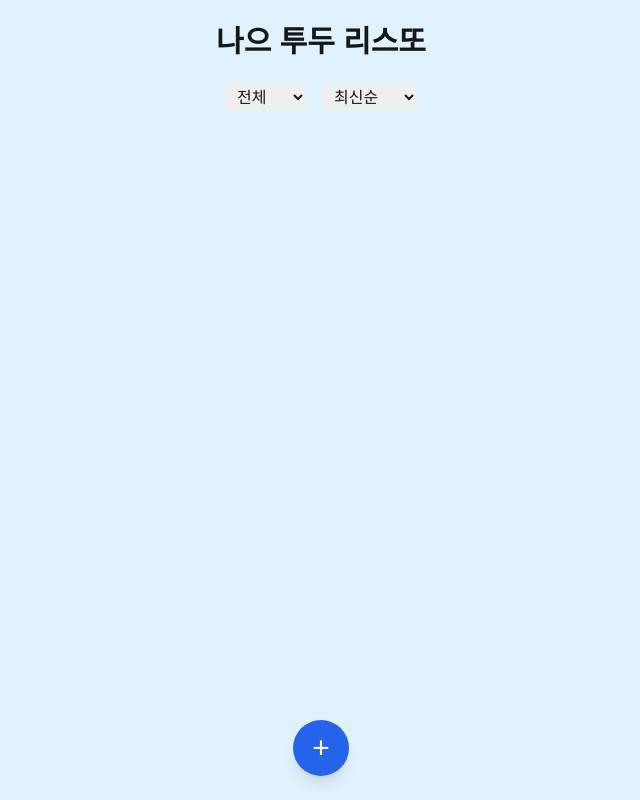
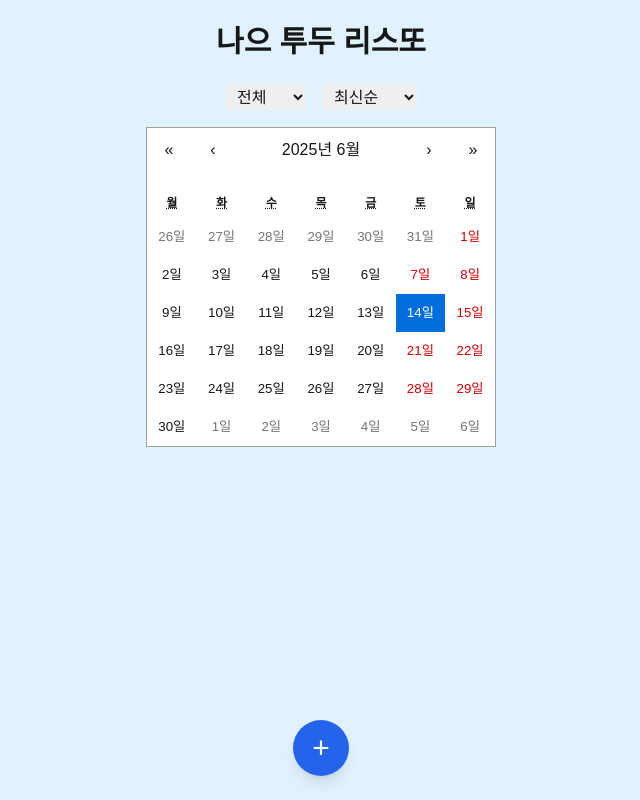
Before and after one commit to imsoohyeok/TodoList, a Next.js app: page / in a window 1280 px wide. Shown: the whole page, without its empty margins (319-959 px from the left). Built offline with nearby package versions, Linux system fonts and the light colour scheme.

Commit message:
날짜 별 투두 보여주는 캘린더 추가

```diff
--- a/app/globals.css
+++ b/app/globals.css
@@ -1,6 +1,8 @@
 @tailwind base;
 @tailwind components;
 @tailwind utilities;
+@import 'react-calendar/dist/Calendar.css';
+
 
 :root {
   --background: #ffffff;
--- a/app/page.tsx
+++ b/app/page.tsx
@@ -1,4 +1,4 @@
-import MainPage from "@/components/main";
+import MainPage from "@/components/MainPage";
 
 export default function Page() {
   return <MainPage />;
--- /dev/null
+++ b/components/CalendarFilter.tsx
@@ -0,0 +1,28 @@
+import Calendar, { type CalendarProps } from 'react-calendar'
+import 'react-calendar/dist/Calendar.css'
+import { useCalendarStore } from '@/stores/calendarStore'
+import { formatDateToLocalString } from '@/utils/date'
+
+export default function CalendarFilter() {
+  const selectedDate = useCalendarStore((state) => state.selectedDate)
+  const setSelectedDate = useCalendarStore((state) => state.setSelectedDate)
+
+  const handleChange: CalendarProps['onChange'] = (value) => {
+    if (value instanceof Date) {
+      setSelectedDate(formatDateToLocalString(value))
+    } else if (Array.isArray(value) && value[0] instanceof Date) {
+      setSelectedDate(formatDateToLocalString(value[0]))
+    }
+  }
+
+  return (
+    <div className="flex justify-center mb-6">
+      <Calendar
+        onChange={handleChange}
+        value={selectedDate ? new Date(selectedDate) : new Date()}
+        selectRange={false}
+        locale="ko-KR"
+      />
+    </div>
+  )
+}
--- a/components/main.tsx
+++ b/components/MainPage.tsx
@@ -2,8 +2,11 @@
 
 import { useMemo, useState } from 'react'
 import { useTodoStore } from '@/stores/todoStore'
-import TodoItem from '@/components/TodoItem'
-import AddTodoModal from '@/components/AddTodoModal'
+import { useCalendarStore } from '@/stores/calendarStore'
+import { formatDateToLocalString } from '@/utils/date'
+import TodoItem from './TodoItem'
+import AddTodoModal from './AddTodoModal'
+import CalendarFilter from './CalendarFilter'
 import { AnimatePresence } from 'framer-motion'
 
 export default function MainPage() {
@@ -19,17 +22,26 @@ export default function MainPage() {
 
   const [input, setInput] = useState('')
   const [isModalOpen, setIsModalOpen] = useState(false)
+  const selectedDate = useCalendarStore((state) => state.selectedDate)
 
   const filteredTodos = useMemo(() => {
     let result = [...todos]
+
     if (filter === 'completed') result = result.filter((t) => t.completed)
     if (filter === 'active') result = result.filter((t) => !t.completed)
+
+    if (selectedDate) {
+      result = result.filter((t) => {
+        const createdAtDate = formatDateToLocalString(new Date(t.createdAt))
+        return createdAtDate === selectedDate
+      })
+    }
 
     if (sort === 'latest') result.sort((a, b) => b.createdAt - a.createdAt)
     else result.sort((a, b) => a.createdAt - b.createdAt)
 
     return result
-  }, [todos, filter, sort])
+  }, [todos, filter, sort, selectedDate])
 
   const handleAdd = () => {
     if (input.trim() === '') return
@@ -67,6 +79,8 @@ export default function MainPage() {
         </select>
       </div>
 
+      <CalendarFilter />
+
       <ul className="space-y-2 mb-20 max-w-3xl mx-auto">
         {filteredTodos.map((todo) => (
           <TodoItem
--- a/package.json
+++ b/package.json
@@ -12,6 +12,7 @@
     "framer-motion": "^12.17.3",
     "next": "15.3.3",
     "react": "^19.0.0",
+    "react-calendar": "^6.0.0",
     "react-dom": "^19.0.0",
     "zustand": "^5.0.5"
   },
--- /dev/null
+++ b/stores/calendarStore.ts
@@ -0,0 +1,17 @@
+import { create } from 'zustand'
+import { persist } from 'zustand/middleware'
+
+interface CalendarState {
+  selectedDate: string | null
+  setSelectedDate: (date: string | null) => void
+}
+
+export const useCalendarStore = create<CalendarState>()(
+  persist(
+    (set) => ({
+      selectedDate: new Date().toISOString().split('T')[0],
+      setSelectedDate: (date) => set({ selectedDate: date }),
+    }),
+    { name: 'calendar-store' }
+  )
+)
--- /dev/null
+++ b/utils/date.ts
@@ -0,0 +1,5 @@
+export function formatDateToLocalString(date: Date): string {
+  const tzOffset = date.getTimezoneOffset() * 60000
+  const localDate = new Date(date.getTime() - tzOffset)
+  return localDate.toISOString().split('T')[0]
+}
```
Also changed, not shown: 1 other file (tests, documents, lock files or other folders).
